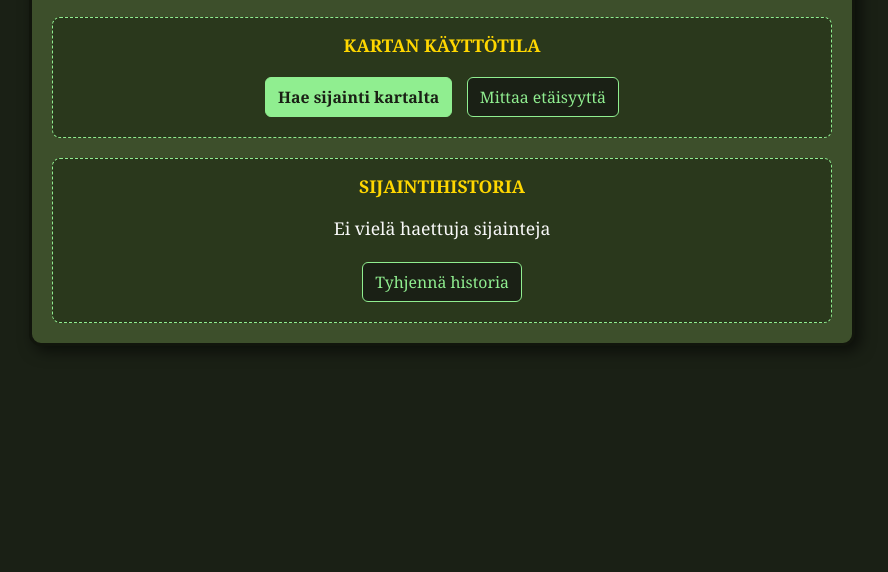
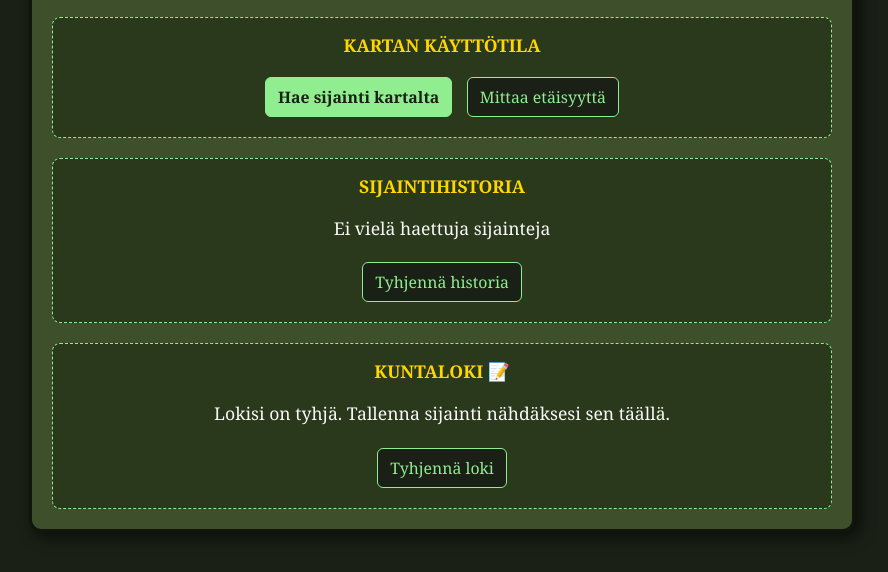
Before and after one commit to Mikkogeokalevi/kuntatarkistin, a plain HTML site: page index.html in a window 1280 px wide. Shown: the part 1044-1616 px from the top of the page, without its empty margins (198-1086 px from the left). Before the commit the page ends 1440 px from the top, so only its background shows below. Drawn offline with nearby package versions, Linux system fonts and the light colour scheme.

Commit message:
Update index.html

```diff
--- a/index.html
+++ b/index.html
@@ -75,6 +75,14 @@
                 </div>
                 <button id="tyhjenna-historia" class="nappi nappi-pieni">Tyhjennä historia</button>
             </div>
+
+            <div class="huomio-laatikko">
+                <p class="huomio-otsikko">KUNTALOKI 📝</p>
+                <div id="loki-lista">
+                    <p>Lokisi on tyhjä. Tallenna sijainti nähdäksesi sen täällä.</p>
+                </div>
+                <button id="tyhjenna-loki" class="nappi nappi-pieni">Tyhjennä loki</button>
+            </div>
         </div>
     </div>
 
```
